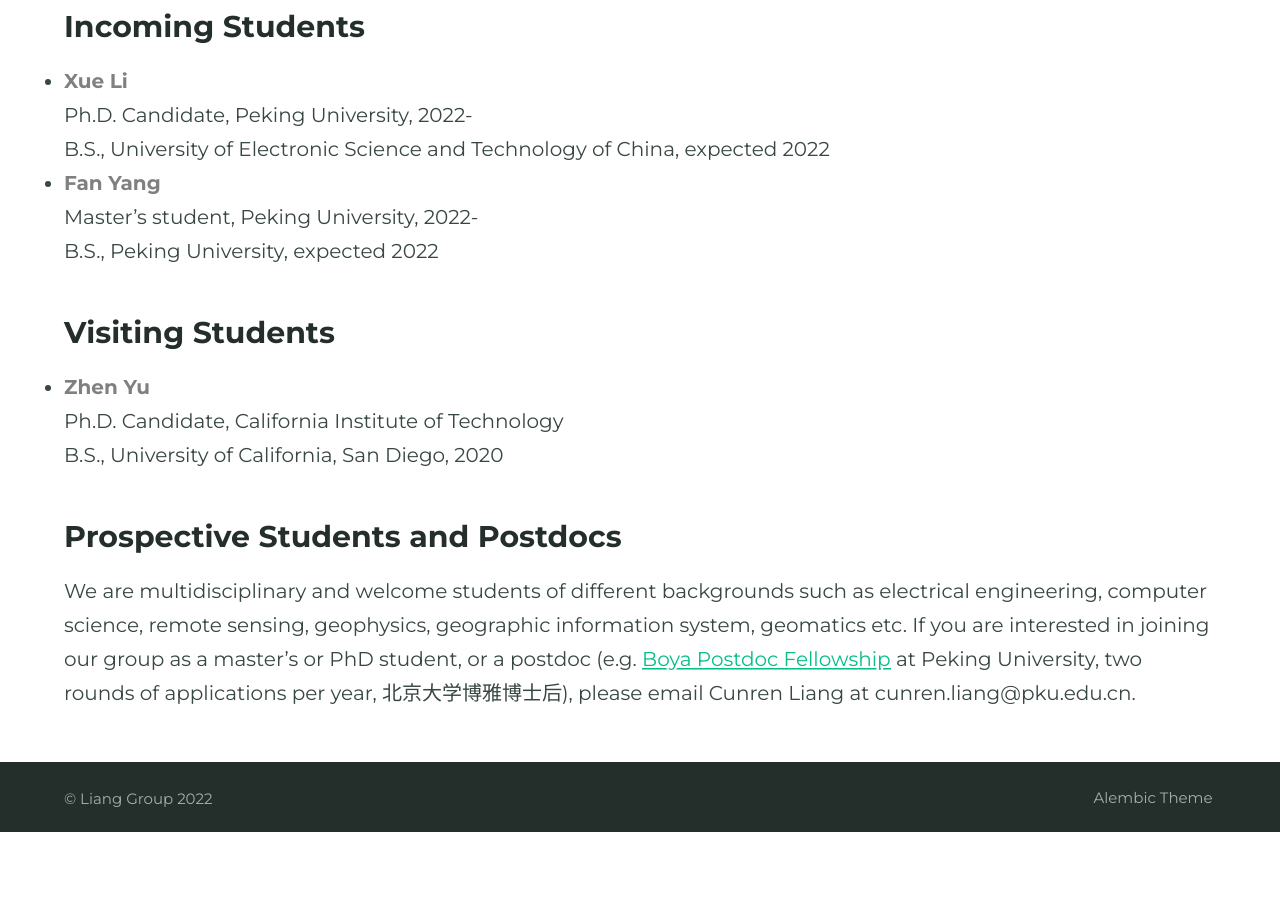
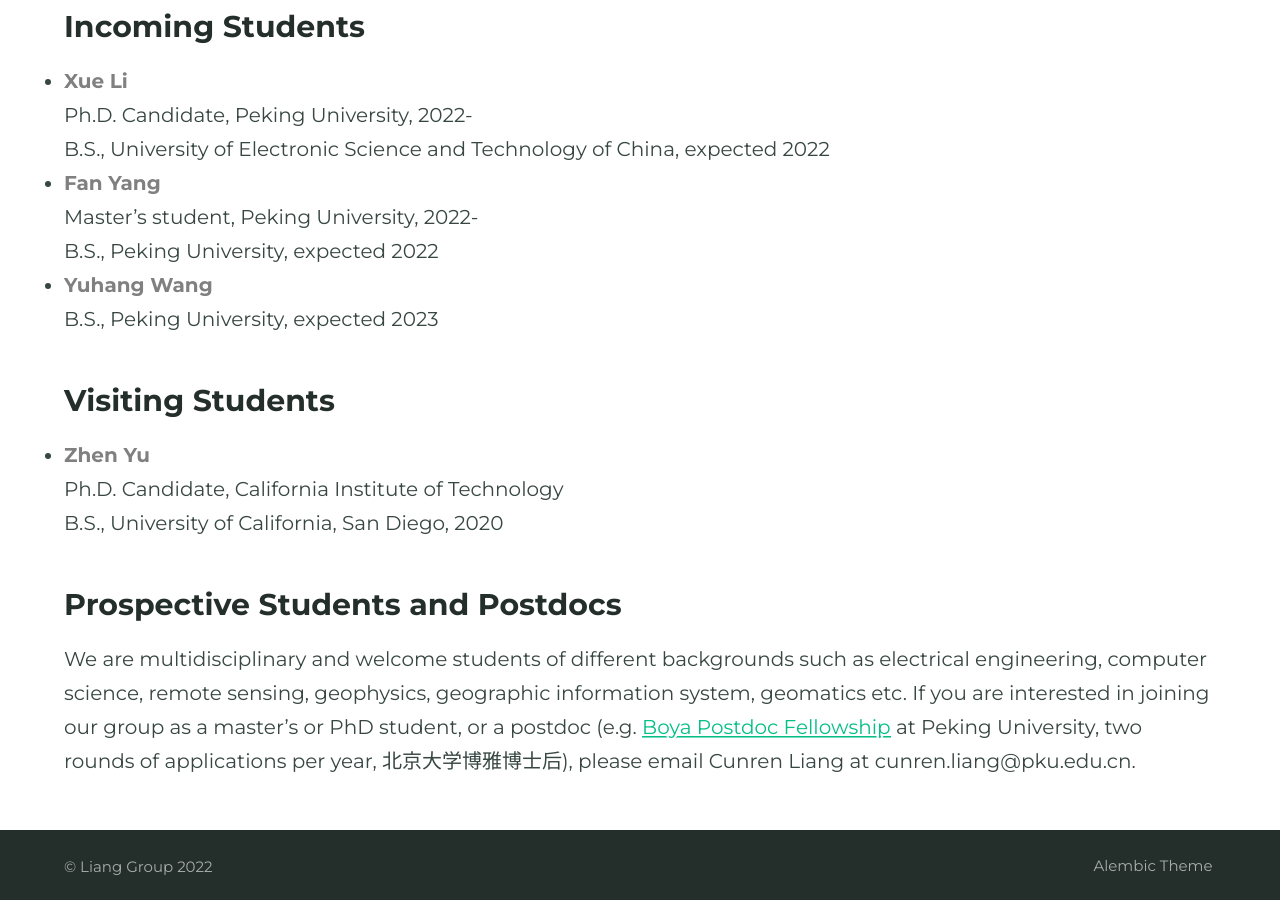
Before and after one commit to CunrenLiang/cunrenliang.github.io, a Jekyll site: the page built from people.md, in a window 1280 px wide and 900 px high, scrolled down 829 px. Built offline with Jekyll 4.4.1, drawn with Linux system fonts in a browser that asks for light colours; some web fonts are replaced; before the commit the page ends 1661 px from its top, so only the background shows below that.

Commit message:
Update people.md

```diff
--- a/people.md
+++ b/people.md
@@ -19,6 +19,9 @@ B.S., University of Electronic Science and Technology of China, expected 2022
 Master’s student, Peking University, 2022-
 B.S., Peking University, expected 2022
 
+* <span style="color:Gray; font-weight: 800">Yuhang Wang</span>
+B.S., Peking University, expected 2023
+
 
 ### Visiting Students
 * <span style="color:Gray; font-weight: 800">Zhen Yu</span>
```
